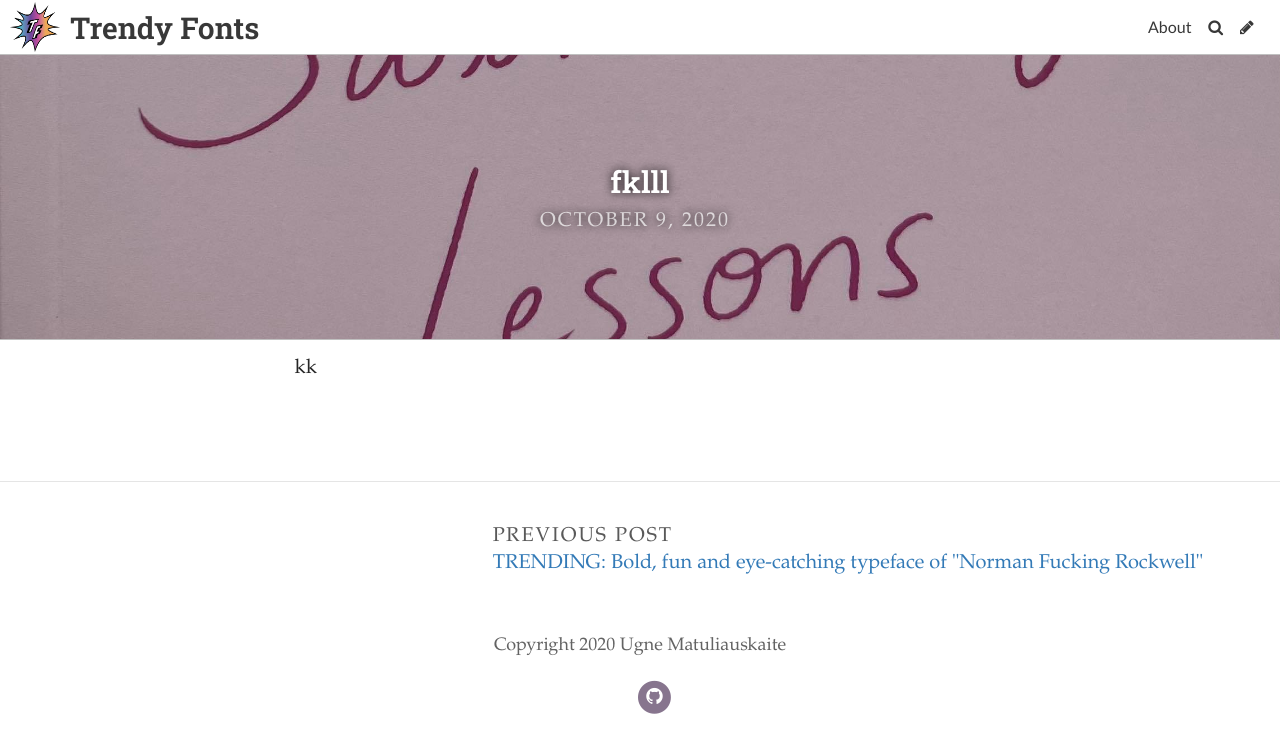
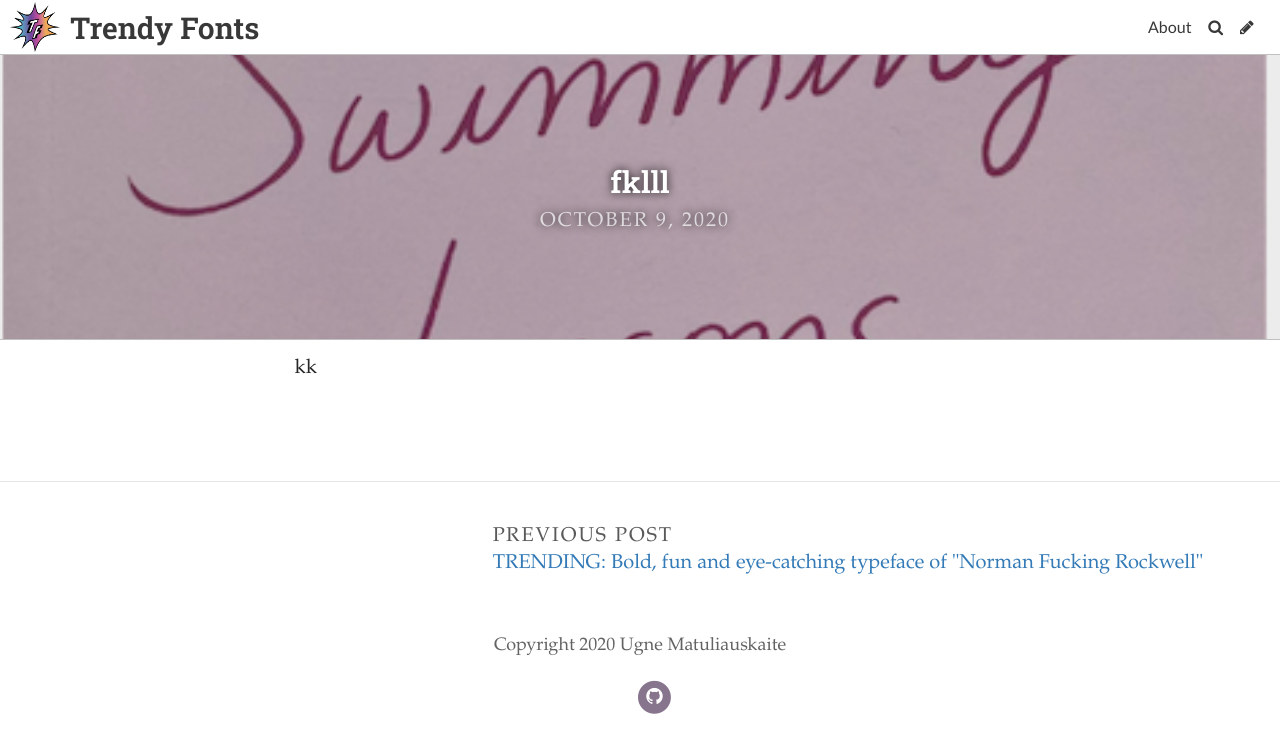
Before and after one commit to Pumpkinhead98/populartypo, a Jekyll site: the page built from _posts/2020-10-09-fklll.md, in a window 1280 px wide. Shown: the top 753 px of the page. Built offline with Jekyll 4.4.1, drawn with Linux system fonts in a browser that asks for light colours; some web fonts are replaced.

Commit message:
Update Post “2020-10-09-fklll”

```diff
--- a/_posts/2020-10-09-fklll.md
+++ b/_posts/2020-10-09-fklll.md
@@ -2,7 +2,7 @@
 layout: post
 title: fklll
 date: 2020-10-09T15:30:49.022Z
-header_feature_image: ../uploads/121036202_356110728844445_8706128246039547907_n.jpg
+header_feature_image: ../uploads/skjermbilde-2020-10-09-kl.-17.33.28.png
 comments: true
 ---
 kk
```
Also changed, not shown: uploads/skjermbilde-2020-10-09-kl.-17.33.28.png (added).
